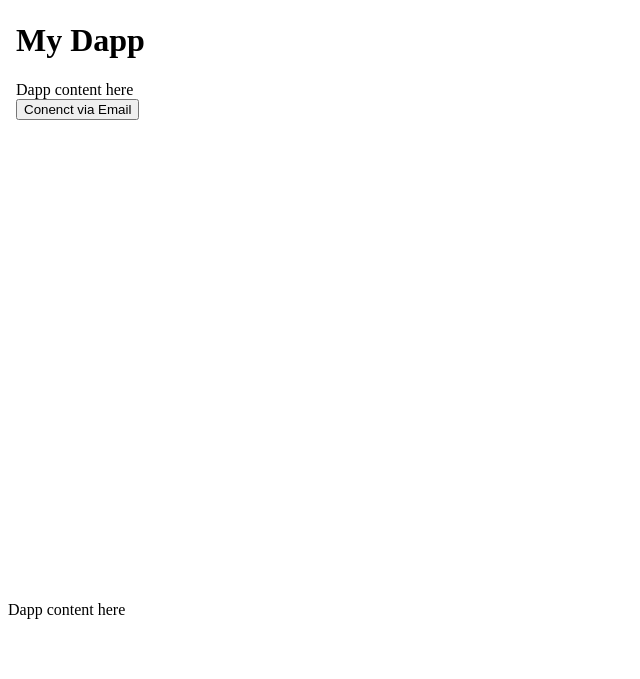
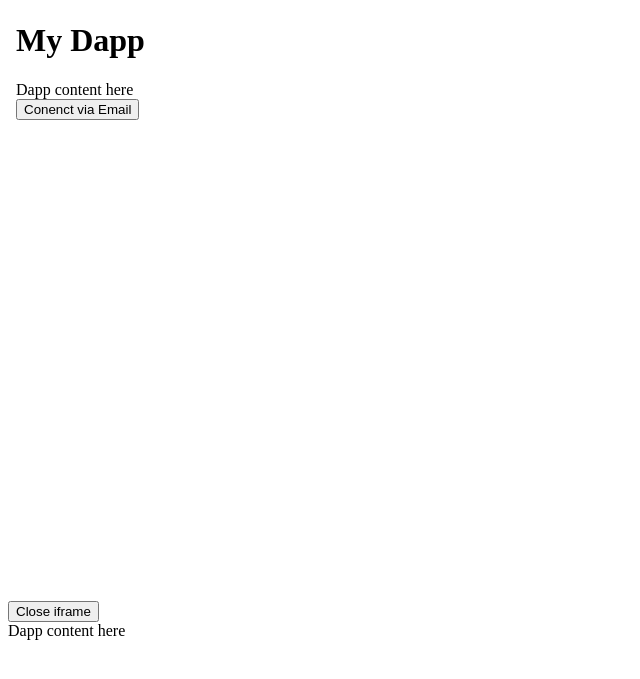
Before and after one commit to AmbireTech/wallet-login-sdk, a plain HTML site: page index.html in a window 1280 px wide. Both pictures are taken after a click on the button "Conenct via Email". Shown: the part 79-758 px from the top of the page, without its empty margins (0-640 px from the left). Drawn offline with Linux system fonts and the light colour scheme.

Commit message:
Add close iframe button

```diff
--- a/ambire-login-sdk.js
+++ b/ambire-login-sdk.js
@@ -3,6 +3,7 @@ window.AmbireSDK = function (opt = {}) {
 
     this.dappName = opt.dappName ?? 'Unknown Dapp'
     this.iframeElement = document.getElementById(opt.iframeElementId ?? "ambire-sdk-iframe")
+    this.iframeCloseButton = document.getElementById(opt.iframeCloseButtontId ?? "ambire-sdk-iframe-close")
     this.connectButton = document.getElementById(opt.connectButtonId ?? "ambire-sdk-connect-btn")
     this.logoutButton = document.getElementById(opt.logoutButtonId ?? "ambire-sdk-logout-btn")
     this.addressElement = document.getElementById(opt.addressElementId ?? "ambire-sdk-wallet-address")
@@ -22,6 +23,8 @@ window.AmbireSDK = function (opt = {}) {
         this.logoutButton.style.display = 'none'
         this.sendTxnDiv.style.display = 'none'
     }
+    this.iframeCloseButton.style.display = 'none'
+
     this.connectButton.addEventListener('click', function() {
         self.openLogin()
     })
@@ -36,9 +39,13 @@ window.AmbireSDK = function (opt = {}) {
     this.logoutButton.addEventListener('click', function() {
         self.logout()
     })
+    this.iframeCloseButton.addEventListener('click', function() {
+        self.hideIframe()
+    })
 
     this.hideIframe = function() {
         self.iframeElement.style.display = 'none'
+        self.iframeCloseButton.style.display = 'none'
     }
 
     this.showIframe = function(url) {
@@ -46,6 +53,7 @@ window.AmbireSDK = function (opt = {}) {
         self.iframeElement.style.width = '320px'
         self.iframeElement.style.height = '600px'
         self.iframeElement.innerHTML = `<iframe src="`+ url +`" width="100%" height="100%" frameborder="0"/>`
+        self.iframeCloseButton.style.display = 'block'
     }
 
     this.openLogin = function() {
--- a/index.html
+++ b/index.html
@@ -9,6 +9,7 @@
 <body>
     <h1>My Dapp</h1>
     <div id="ambire-sdk-iframe"></div>
+    <button id="ambire-sdk-iframe-close">Close iframe</button>
     <div>Dapp content here</div>
     <div id="wallet-address"></div>
     <button id="connect">Conenct via Email</button>
```
